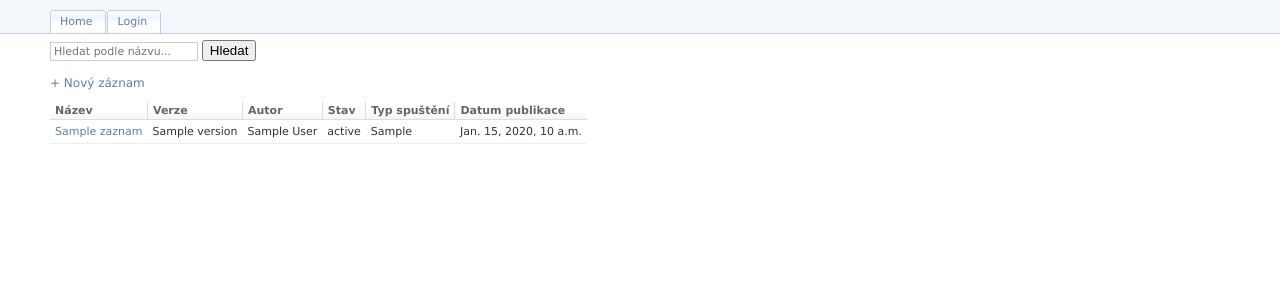
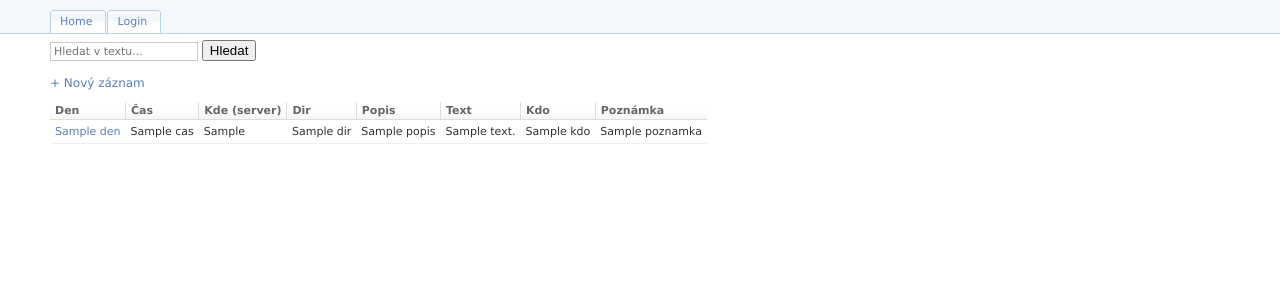
Before and after one commit to kittler-vladimir/pozadavky_site, a Django app: template templates/kniha_provozu/zaznam_list.html in a window 1280 px wide. Shown: the part 14-314 px from the top of the page. Run offline with Django 4.2, Linux system fonts and the light colour scheme; the template is opened without the code that fills it: most values are stand-ins (such as "Sample title", 1, 10 or a date in 2020).

Commit message:
Aktualizace README - seznam zobrazuje vsechna pole

```diff
--- a/templates/kniha_provozu/zaznam_list.html
+++ b/templates/kniha_provozu/zaznam_list.html
@@ -10,7 +10,7 @@
 {% block content %}
 
 <form method="get" style="margin-bottom: 1em;">
-    <input type="text" name="search" value="{{ search }}" placeholder="Hledat podle názvu...">
+    <input type="text" name="search" value="{{ search }}" placeholder="Hledat v textu...">
     <button type="submit">Hledat</button>
 </form>
 
@@ -20,23 +20,27 @@
 <table cellspacing="0">
     <thead>
         <tr>
-            <th>Název</th>
-            <th>Verze</th>
-            <th>Autor</th>
-            <th>Stav</th>
-            <th>Typ spuštění</th>
-            <th>Datum publikace</th>
+            <th>Den</th>
+            <th>Čas</th>
+            <th>Kde (server)</th>
+            <th>Dir</th>
+            <th>Popis</th>
+            <th>Text</th>
+            <th>Kdo</th>
+            <th>Poznámka</th>
         </tr>
     </thead>
     <tbody>
     {% for zaznam in zaznamy %}
         <tr>
-            <td><a href="{% url 'kniha_provozu:zaznam_detail' zaznam.id %}">{{ zaznam.name }}</a></td>
-            <td>{{ zaznam.version }}</td>
-            <td>{{ zaznam.author }}</td>
-            <td>{{ zaznam.status }}</td>
-            <td>{{ zaznam.type_of_launch }}</td>
-            <td>{{ zaznam.added }}</td>
+            <td><a href="{% url 'kniha_provozu:zaznam_detail' zaznam.id %}">{{ zaznam.den }}</a></td>
+            <td>{{ zaznam.cas }}</td>
+            <td>{{ zaznam.kde_server }}</td>
+            <td>{{ zaznam.dir }}</td>
+            <td>{{ zaznam.popis }}</td>
+            <td>{{ zaznam.text }}</td>
+            <td>{{ zaznam.kdo }}</td>
+            <td>{{ zaznam.poznamka }}</td>
         </tr>
     {% endfor %}
     </tbody>
```
Also changed, not shown: README.md.
